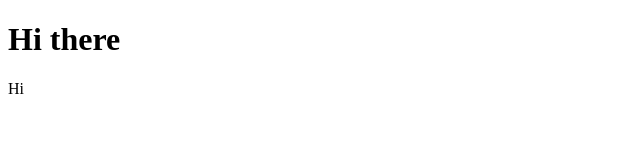
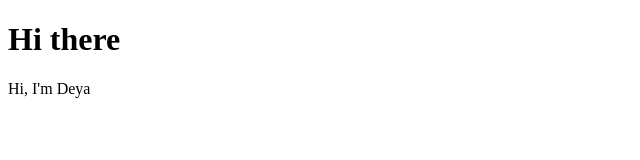
Before and after one commit to deyalefort/gitProject, a plain HTML site: page index.html in a window 1280 px wide. Shown: the full height of the page, 0-640 px from the left. Drawn offline with Linux system fonts and the light colour scheme.

Commit message:
Update the paragraph

```diff
--- a/index.html
+++ b/index.html
@@ -8,6 +8,6 @@
 </head>
 <body>
     <h1>Hi there</h1>
-    <p> Hi </p>
+    <p> Hi, I'm Deya </p>
 </body>
 </html>
```
